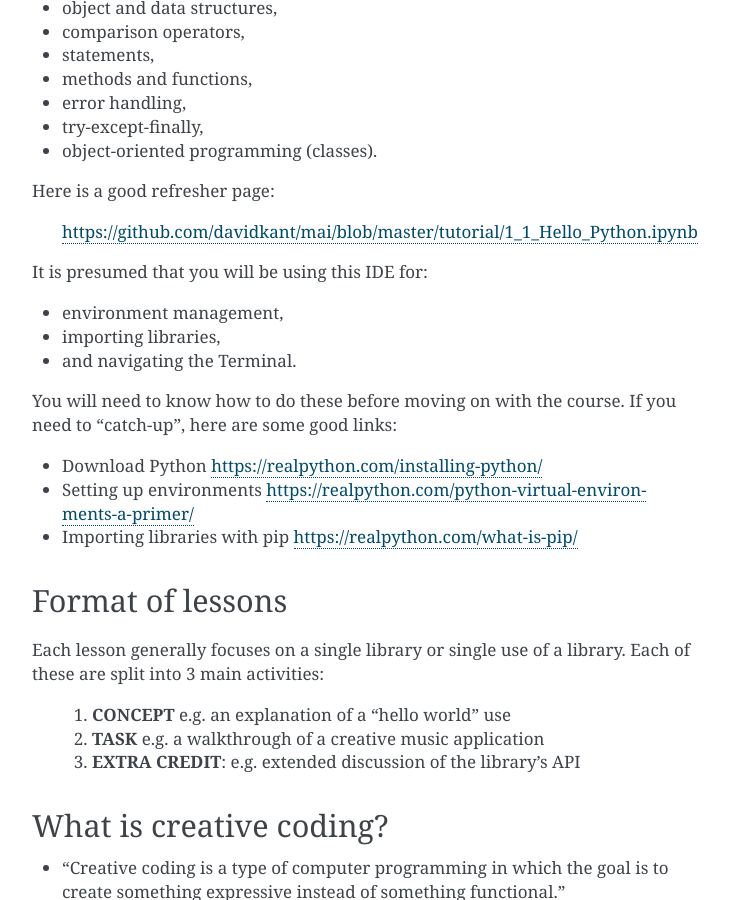
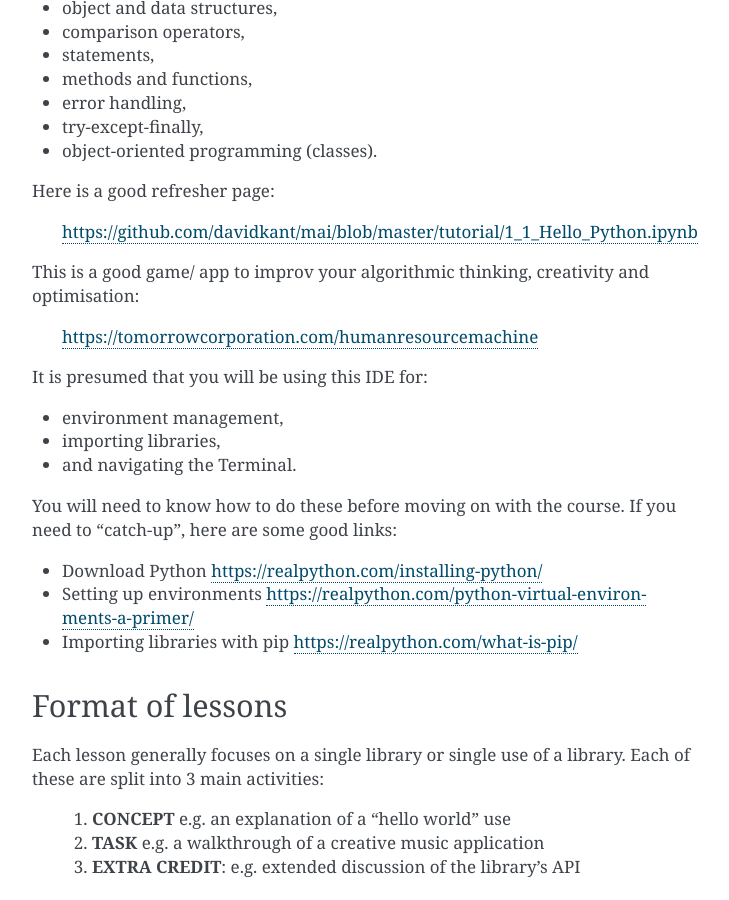
Before and after one commit to CreativeCoding/course, a Sphinx documentation site: the page built from docs/source/introduction.rst, in a window 1280 px wide and 900 px high, scrolled down 499 px. Shown: the whole window, without its empty margins (388-1117 px from the left). Built offline with Sphinx 7.4.7, drawn with Linux system fonts in a browser that asks for light colours.

Commit message:
added human resources game

```diff
--- a/docs/source/introduction.rst
+++ b/docs/source/introduction.rst
@@ -27,6 +27,12 @@ The basic knowledge required is an understanding of:
 Here is a good refresher page:
 
     | https://github.com/davidkant/mai/blob/master/tutorial/1_1_Hello_Python.ipynb
+
+This is a good game/ app to improv your algorithmic thinking, creativity and optimisation:
+
+    | https://tomorrowcorporation.com/humanresourcemachine
+
+
 
 It is presumed that you will be using this IDE for:
 
```
